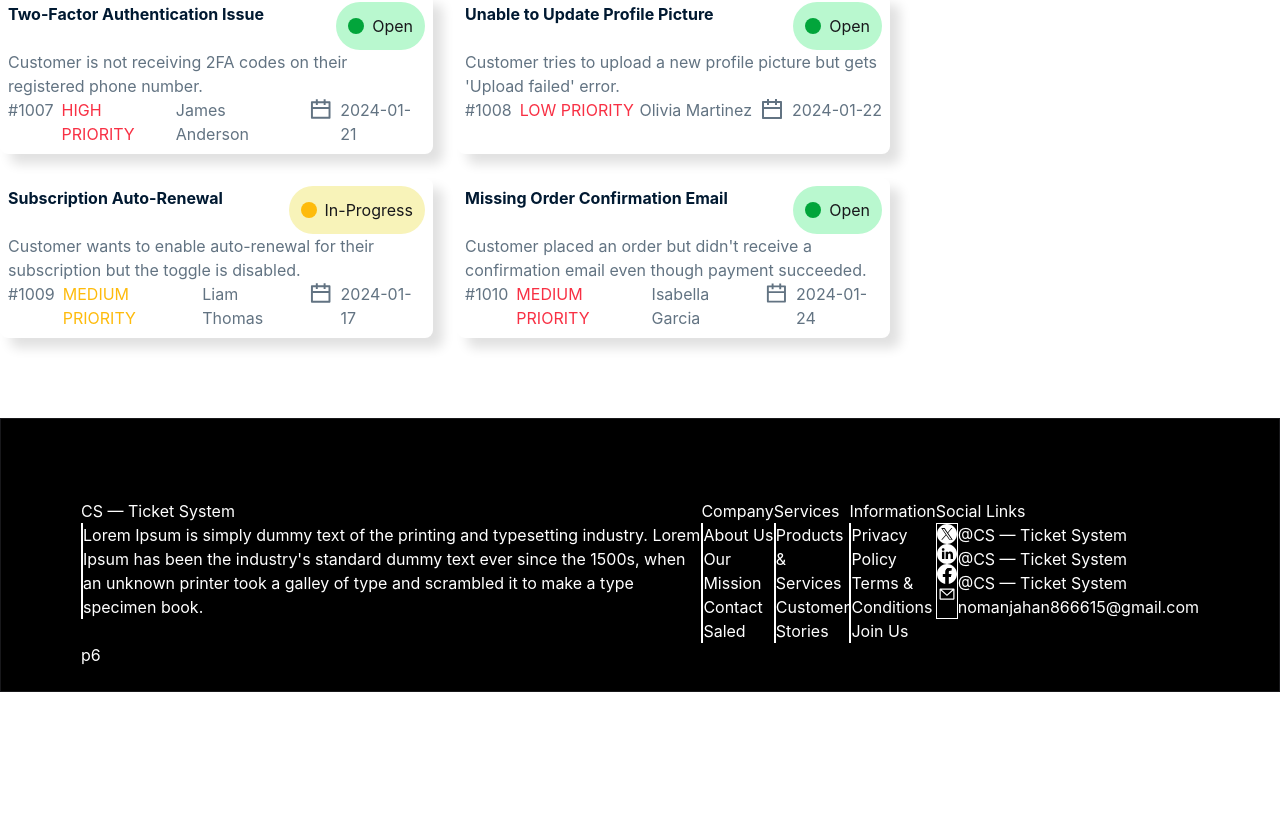
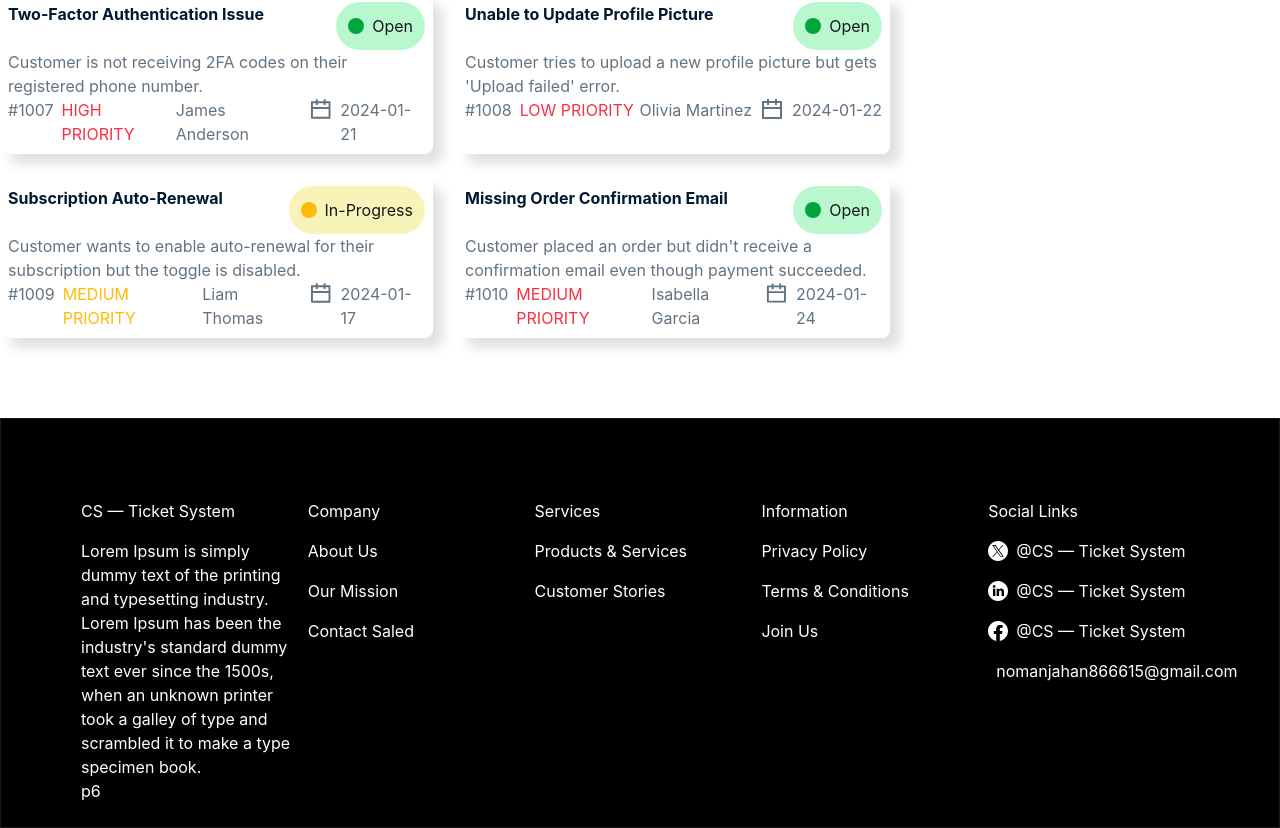
Before and after one commit to Noman172590/Customer_Support_Ticket_Syste, a React (Vite) app: page / in a window 1280 px wide. Shown: the part 962-1790 px from the top of the page. Before the commit the page ends 1654 px from the top, so only its background shows below. Built offline with nearby package versions, Linux system fonts and the light colour scheme.

Commit message:
update footer

```diff
--- a/src/Components/Footer/Footer.jsx
+++ b/src/Components/Footer/Footer.jsx
@@ -1,56 +1,52 @@
 import { Email, Facebook, LinkdIn, Twitter } from "../../assets";
 
 const Footer = () => {
-    const footerServive=[
+  const footerServive = [
     {
-            servie:"CS — Ticket System",
-            serviceName:["Lorem Ipsum is simply dummy text of the printing and typesetting industry. Lorem Ipsum has been the industry's standard dummy text ever since the 1500s, when an unknown printer took a galley of type and scrambled it to make a type specimen book."],
-            icon:[" "]
+      servie: "CS — Ticket System",
+      serviceName: [
+        "Lorem Ipsum is simply dummy text of the printing and typesetting industry. Lorem Ipsum has been the industry's standard dummy text ever since the 1500s, when an unknown printer took a galley of type and scrambled it to make a type specimen book.",
+      ],
     },
     {
-            servie:"Company",
-            serviceName:["About Us","Our Mission","Contact Saled"],
-            icon:[" "]
+      servie: "Company",
+      serviceName: ["About Us", "Our Mission", "Contact Saled"],
     },
     {
-            servie:"Services",
-            serviceName:["Products & Services","Customer Stories"],
-            icon:[" "]
+      servie: "Services",
+      serviceName: ["Products & Services", "Customer Stories"],
     },
     {
-            servie:"Information",
-            serviceName:["Privacy Policy","Terms & Conditions","Join Us"],
-            icon:[" "]
+      servie: "Information",
+      serviceName: ["Privacy Policy", "Terms & Conditions", "Join Us"],
     },
     {
-            servie:"Social Links",
-            serviceName:["@CS — Ticket System","@CS — Ticket System","@CS — Ticket System","nomanjahan866615@gmail.com"],
-            icon:[<Twitter/>,<LinkdIn/>,<Facebook/>,<Email/>,]
-        }
-
-
-    ]
+      servie: "Social Links",
+      serviceName: [
+        "@CS — Ticket System",
+        "@CS — Ticket System",
+        "@CS — Ticket System",
+        "nomanjahan866615@gmail.com",
+      ],
+      icon: [<Twitter />, <LinkdIn />, <Facebook />, <Email />],
+    },
+  ];
   return (
     <div className="max-w-7xl mx-auto px-20 pt-20 pb-6 text-white">
-      <div className="flex  justify-between">
-        {
-          footerServive.map((item)=><div>
-
+      <div className="grid grid-cols-5 gap-4 ">
+        {footerServive.map((item) => (
+          <div>
             <p>{item.servie}</p>
-            <div className="flex">
-                <div className="border">{item.icon}</div>
-                <div>
-
-                {
-                    item.serviceName.map((service)=><div>
-                        <p className="flex">{service}</p>
-
-                    </div>)
-                }
+            <div className="mt-4">
+              {item.serviceName.map((service, index) => (
+                <div key={index} className="mt-4 flex items-center gap-2">
+                  {item.icon?.[index]}
+                  <p>{service}</p>
+                </div>
+              ))}
             </div>
           </div>
-          </div>)
-        }
+        ))}
       </div>
       <div>p6</div>
     </div>
```
Lines whose indentation alone changed are shown as unchanged.
